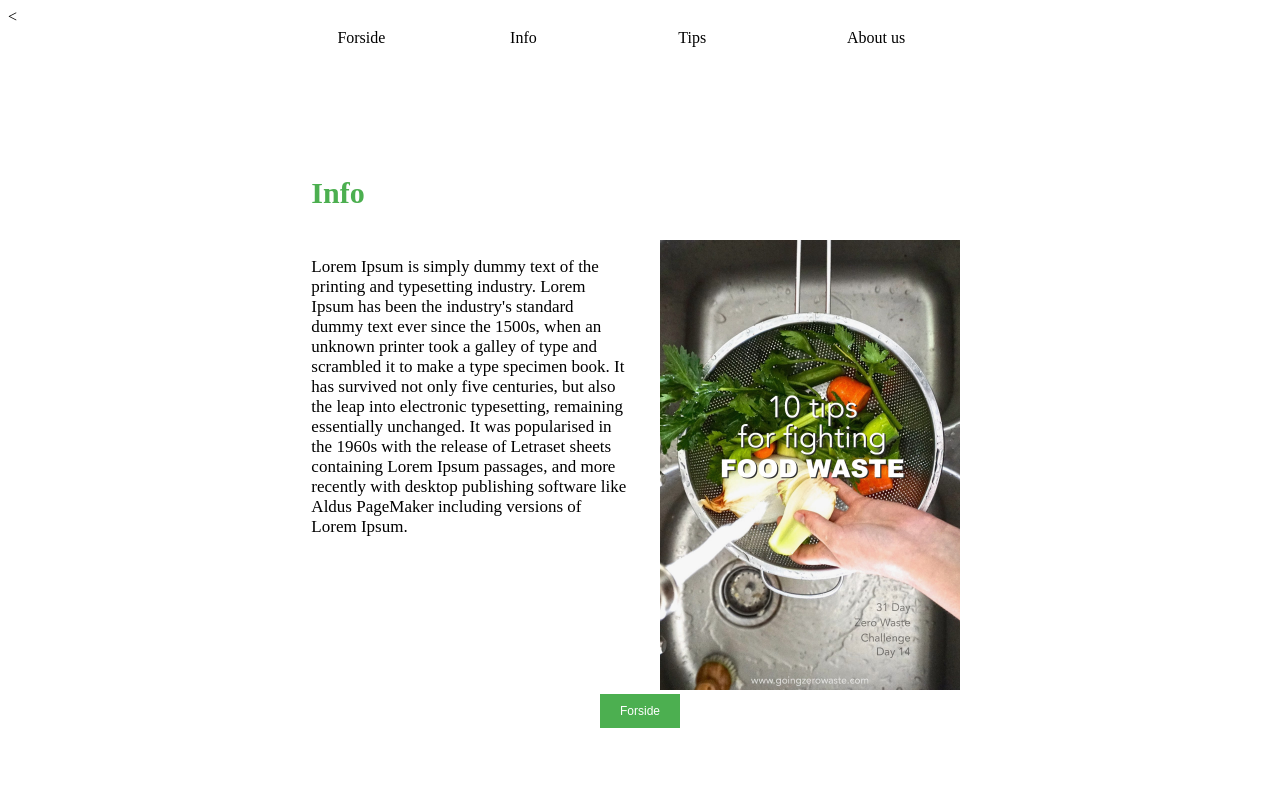
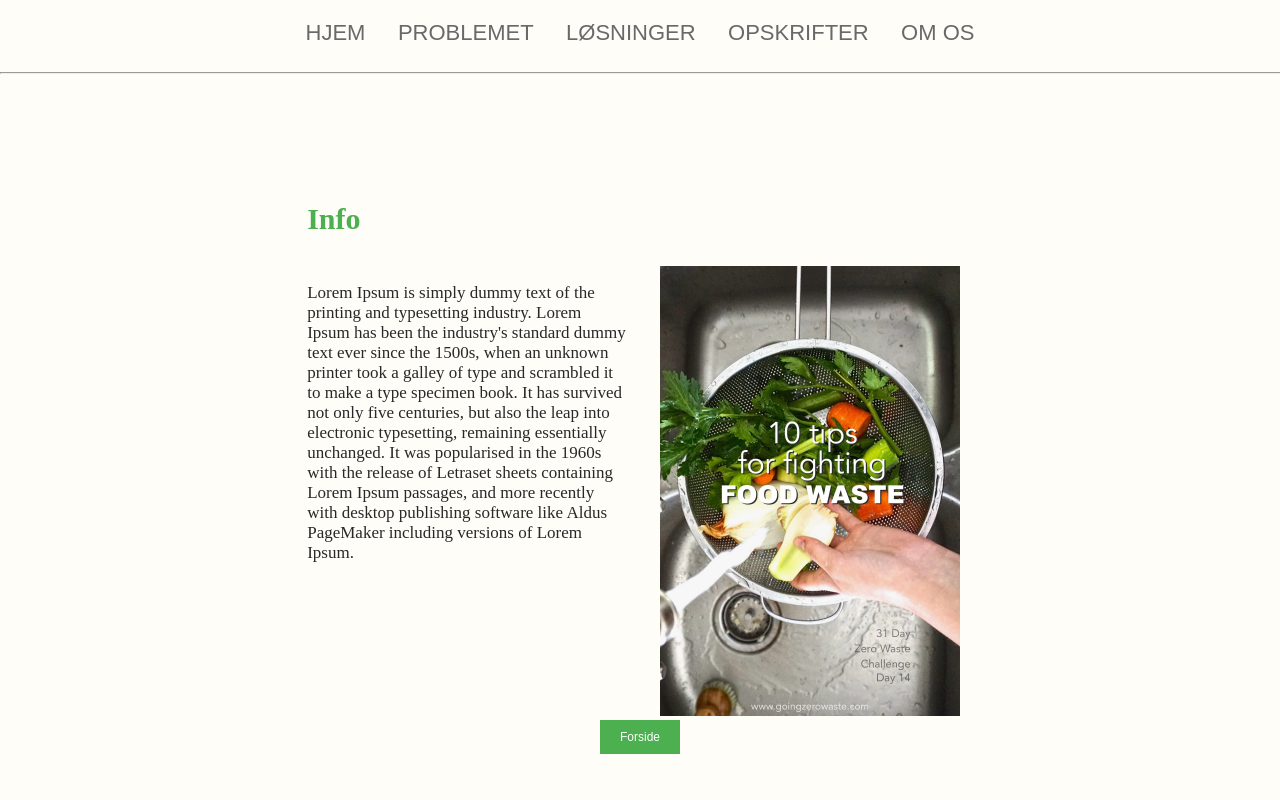
Before and after one commit to tobiasvinther/food-waste, a Spring Boot app: page /info in a window 1280 px wide. Run offline with Spring Boot 4, Linux system fonts and the light colour scheme.

Commit message:
Nav-bar commit: -added nav-bar to About us,Info,tipPage and recipe. -changed textStyle.css to baseStyle.css. -add css for html,body and nav-bar in baseStyle.css.

```diff
--- a/src/main/resources/static/articleStyle.css
+++ b/src/main/resources/static/articleStyle.css
@@ -25,11 +25,6 @@ iframe {
     display: flex;
     flex-direction: column;
 }
-a {
-    display: flex;
-    flex-direction: row;
-    justify-content: end;
-}
 .center-cropped {
     width: 256px;
     height: 180px;
--- /dev/null
+++ b/src/main/resources/static/baseStyle.css
@@ -0,0 +1,22 @@
+* {
+    font-size: 100%;
+    font-family: Arial, sans-serif;
+    color: rgb(40, 40, 40);
+}
+
+html,body{
+    background-color: #FFFDF7;
+    height: 100%;
+    margin: 0;
+}
+
+.nav-bar{
+    text-align: center;
+    padding-top: 20px;
+}
+.nav-links {
+    color: dimgrey;
+    text-decoration: none;
+    font-size: 22px;
+    padding: 14px;
+}
--- a/src/main/resources/static/textStyle.css
+++ /dev/null
@@ -1,5 +0,0 @@
-* {
-    font-size: 100%;
-    font-family: Arial, sans-serif;
-    color: rgb(40, 40, 40);
-}
--- a/src/main/resources/templates/Info.html
+++ b/src/main/resources/templates/Info.html
@@ -4,22 +4,20 @@
     <meta charset="UTF-8">
     <title>Madspild-Info</title>
     <link rel="stylesheet" th:href="@{Info.css}">
+    <link rel = "stylesheet" href = "baseStyle.css">
 </head>
 <body>
-<<body>
-<div id="outer">
-    <div class="øverstelinje">
-        <table class="center1">
-            <thead>
-            <tr>
-                <td class="værktøjslinje">Forside</td>
-                <td class="værktøjslinje">Info</td>
-                <td class="værktøjslinje">Tips</td>
-                <td class="værktøjslinje">About us</td>
-            </tr>
-            </thead>
-        </table>
-    </div>
+
+<div class= "nav-bar">
+    <a href="/" class="nav-links">HJEM</a>
+    <a href="info" class="nav-links">PROBLEMET</a>
+    <a href="tipPage" class="nav-links">LØSNINGER</a>
+    <a href="Recipe" class="nav-links">OPSKRIFTER</a>
+    <a href="aboutus" class="nav-links">OM OS</a>
+</div>
+<div>
+    <hr style="width:100%;text-align:right;margin-top: 26px">
+</div>
 
     <div class="aboutus">
         <h3 class="farve">Info</h3>
@@ -38,6 +36,6 @@
         <button class="button">Forside</button>
     </div>
 </div>
-    </tbody>
+    </body>
 </table>
 </html>
```
Also changed, not shown: src/main/resources/static/recipeStyle.css (+0 -14 lines), src/main/resources/templates/About_us.html (+13 -13 lines), src/main/resources/templates/recipe.html (+8 -4 lines), src/main/resources/templates/tipPage.html (+12 -1 lines).
